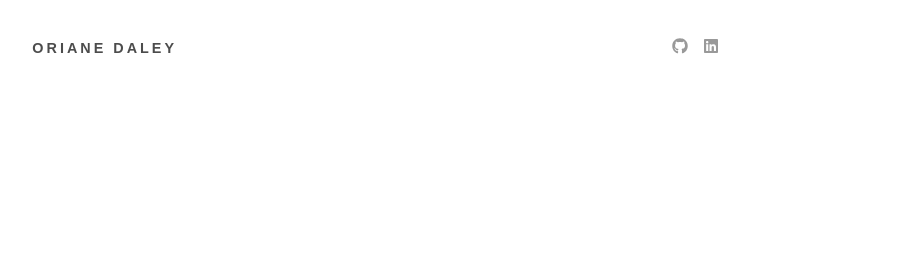
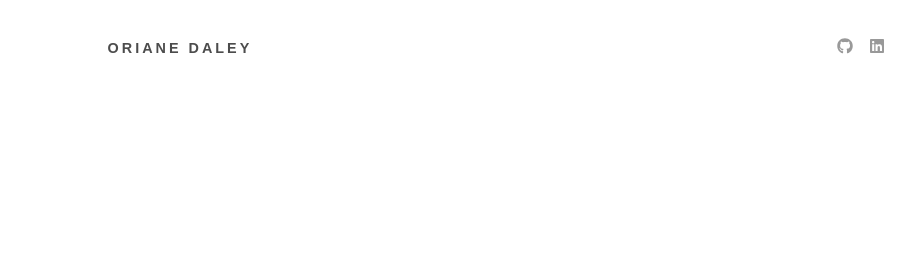
Before and after one commit to oriane212/my-site, a plain HTML site: page index.html in a window 1280 px wide. Shown: the whole page, without its empty margins (81-996 px from the left). Drawn offline with Linux system fonts and the light colour scheme.

Commit message:
add and import Sass partials for responsive styling

```diff
--- /dev/null
+++ b/_styles-lg.scss
@@ -0,0 +1,5 @@
+@media screen and (min-width: 871px) {
+    header {
+        grid-template-columns: 1fr 4fr 1fr 1fr;
+    }
+}
--- /dev/null
+++ b/_styles-m.scss
@@ -0,0 +1,6 @@
+
+@media screen and (min-width: 581px) {
+    header {
+        grid-template-columns: 0.25fr 4fr 1fr 0.25fr;
+    }
+}
--- a/styles.scss
+++ b/styles.scss
@@ -1,3 +1,5 @@
+/* Note: Partial Sass files are imported last bc they contain media queries */
+
 body {
     font-family: sans-serif;
   }
@@ -37,3 +39,6 @@ h1 {
         color: rgba(0,0,0,0.7);
     }
 }
+
+@import 'styles-m';
+@import 'styles-lg';
```
Also changed, not shown: styles.css.
